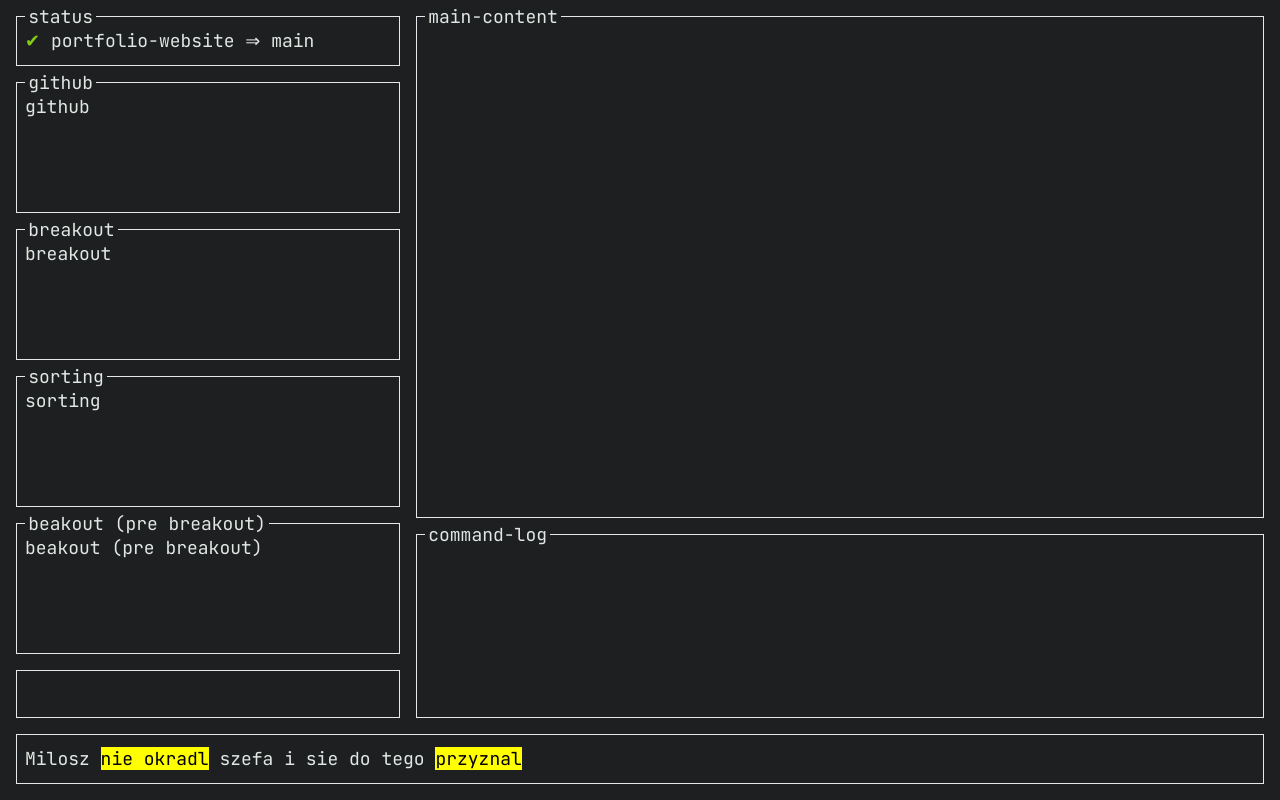
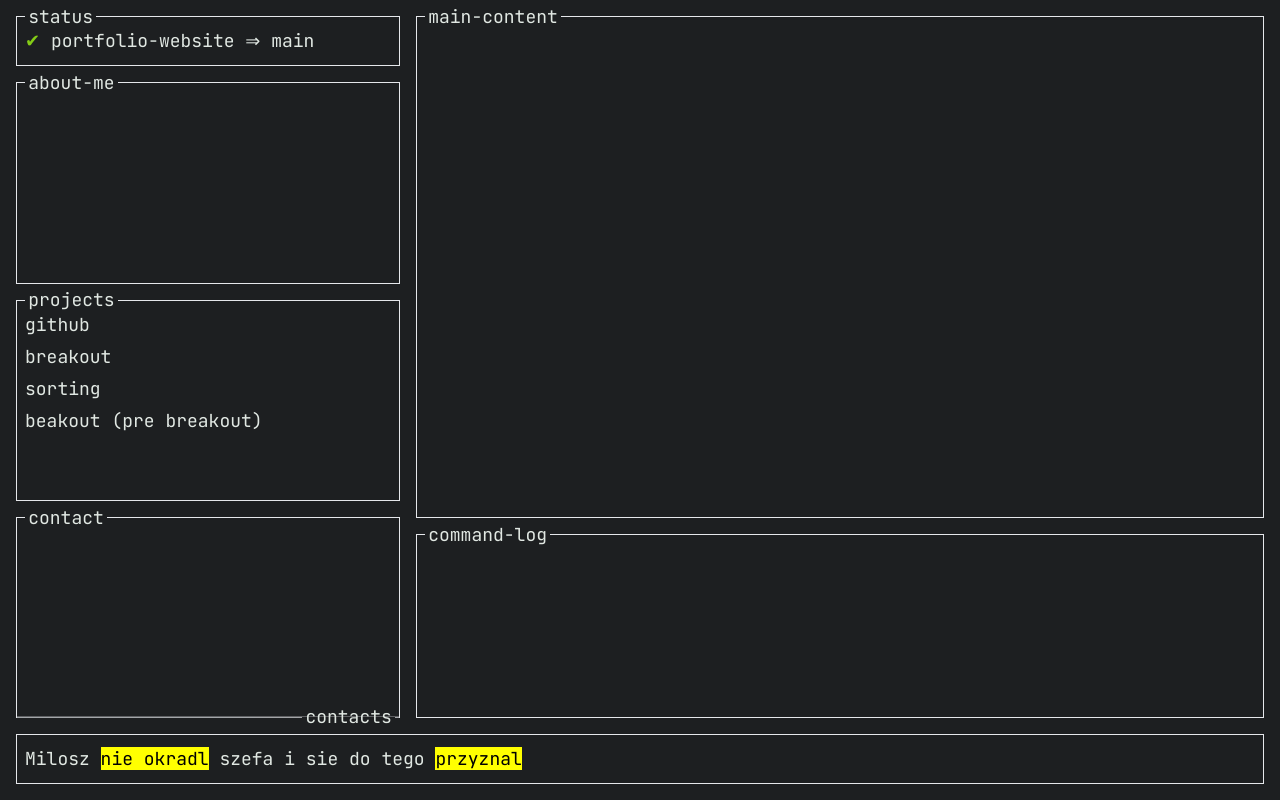
Before and after one commit to bieniucieniu/desktop-website, a Next.js app: page / in a window 1280 px wide. Built offline with nearby package versions, Linux system fonts and the light colour scheme.

Commit message:
add addicional legend, update layout

```diff
--- a/app/page.tsx
+++ b/app/page.tsx
@@ -1,5 +1,6 @@
 "use client"
 import Block from "@/components/ui/Block"
+import { profile } from "console"
 import { useState } from "react"
 
 const projectsList: { name: string }[] = [
@@ -42,20 +43,13 @@ export default function Home() {
           <Block legend={"status"}>
             <span className="text-lime-500">✔ </span>portfolio-website ⇒ main
           </Block>
-
-          {projectsList.map((b, i) => (
-            <Block
-              legend={b.name}
-              key={b.name}
-              className={`flex-1 ${
-                currentBlock === i ? "border-lime-500" : ""
-              }`}
-              onClick={() => setCurrnetBlock(i)}
-            >
-              {b.name}
-            </Block>
-          ))}
-          <Block></Block>
+          <Block className="flex-1" legend="about-me"></Block>
+          <Block className="flex-1" legend="projects">
+            {projectsList.map((e, i) => (
+              <p key={i}>{e.name}</p>
+            ))}
+          </Block>
+          <Block className="flex-1" legend={["contact", "contacts"]}></Block>
         </div>
         <div className="m-0 grid grid-rows-[1fr_200px]">
           <Block legend={"main-content"}></Block>
--- a/components/ui/Block.tsx
+++ b/components/ui/Block.tsx
@@ -5,22 +5,39 @@ export default function Block({
   children,
   className,
   legend,
+  active,
   ...props
 }: {
   children?: ReactNode
   className?: string
-  legend?: ReactNode | undefined
+  legend?:
+    | ReactNode
+    | undefined
+    | [ReactNode | undefined, ReactNode | undefined]
+  active?: boolean
 } & HTMLProps<HTMLFieldSetElement>) {
   return (
     <fieldset
       {...props}
       className={twMerge(
         "border-[1.5px] p-[0.5rem] m-[0.5rem] min-h-[3rem] leading-[2rem] relative",
+        Array.isArray(legend) ? "border-b-[0] relative" : "",
         className
       )}
     >
       {legend ? (
-        <legend className="px-[0.2rem] leading-[0]">{legend}</legend>
+        Array.isArray(legend) ? (
+          <>
+            <fieldset className="absolute inset-0 rotate-180 border-t-[1.5px]">
+              <legend className="px-[0.2rem] leading-[0] rotate-180 m-1">
+                {legend[1]}
+              </legend>
+            </fieldset>
+            <legend className="px-[0.2rem] leading-[0]">{legend[0]}</legend>
+          </>
+        ) : (
+          <legend className="px-[0.2rem] leading-[0]">{legend}</legend>
+        )
       ) : null}
       {children}
     </fieldset>
```
